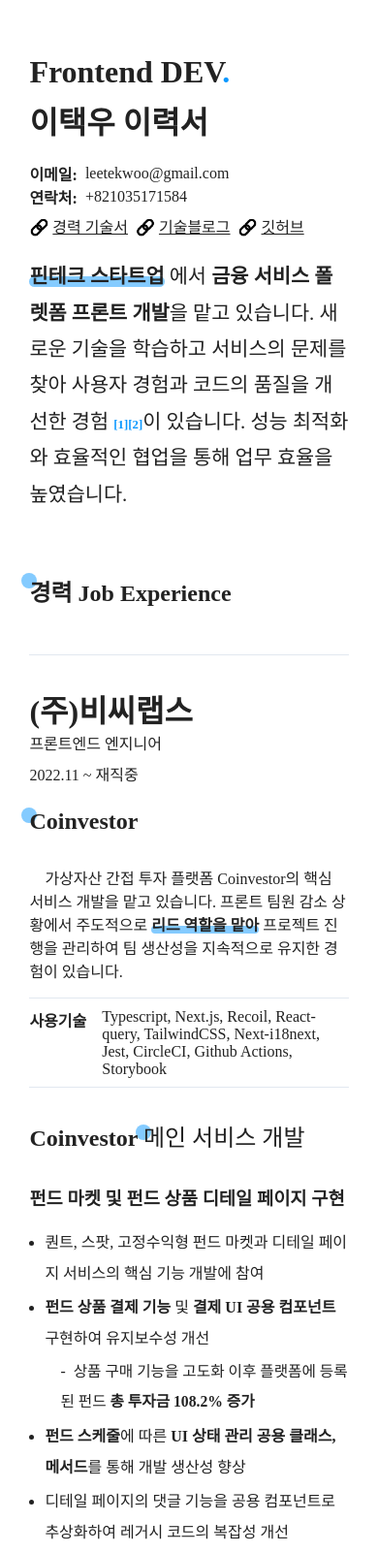
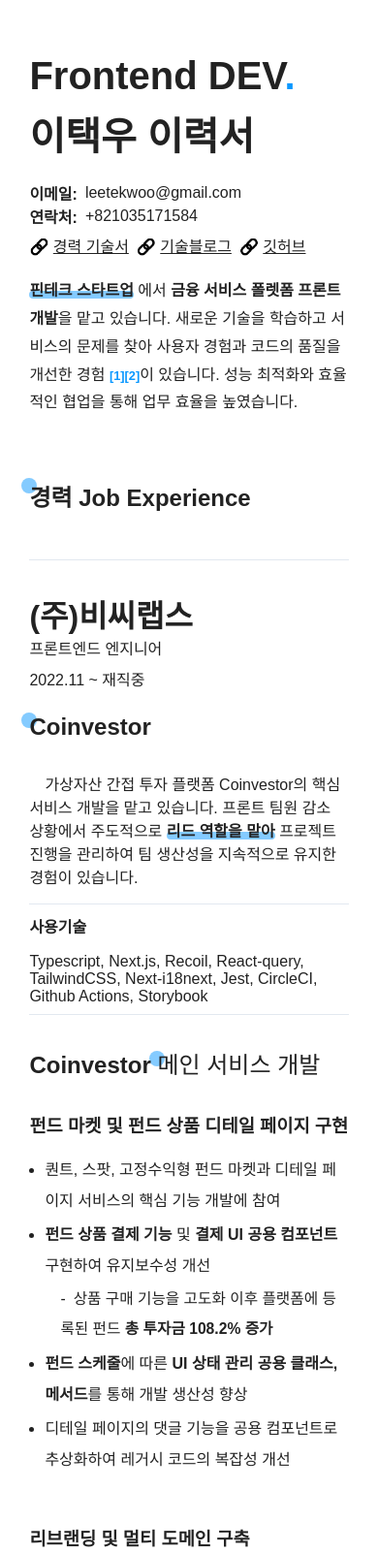
Before and after one commit to 0teklee/resume, a website built with webpack: page index.html in a window 390 px wide. Shown: the top 1602 px of the page at 97% size. Built offline with nearby package versions, Linux system fonts and the light colour scheme; files whose address does not match are found by name.

Commit message:
fix: safari media query

```diff
--- a/css/style.css
+++ b/css/style.css
@@ -1,37 +1,10 @@
-/*! HTML5 Boilerplate v9.0.0-RC1 | MIT License | https://html5boilerplate.com/ */
-
-/* main.css 3.0.0 | MIT License | https://github.com/h5bp/main.css#readme */
-/*
- * What follows is the result of much research on cross-browser styling.
- * Credit left inline and big thanks to Nicolas Gallagher, Jonathan Neal,
- * Kroc Camen, and the H5BP dev community and team.
- */
-
-/* ==========================================================================
-   Base styles: opinionated defaults
-   ========================================================================== */
 
 html {
   color: #222;
   font-size: 1em;
 }
 
-/*
- * Remove text-shadow in selection highlight:
- * https://twitter.com/miketaylr/status/12228805301
- *
- * Customize the background color to match your design.
- */
 
-::-moz-selection {
-  background: #b3d4fc;
-  text-shadow: none;
-}
-
-::selection {
-  background: #b3d4fc;
-  text-shadow: none;
-}
 
 /*
  * A better looking default horizontal rule
@@ -47,47 +20,6 @@
 }
 
 /*
- * Remove the gap between audio, canvas, iframes,
- * images, videos and the bottom of their containers:
- * https://github.com/h5bp/html5-boilerplate/issues/440
- */
-
-audio,
-canvas,
-iframe,
-img,
-svg,
-video {
-  vertical-align: middle;
-}
-
-/*
- * Remove default fieldset styles.
- */
-
-fieldset {
-  border: 0;
-  margin: 0;
-  padding: 0;
-}
-
-/*
- * Allow only vertical resizing of textareas.
- */
-
-textarea {
-  resize: vertical;
-}
-
-/* ==========================================================================
-   Author's custom styles
-   ========================================================================== */
-
-/* ==========================================================================
-   Helper classes
-   ========================================================================== */
-
-/*
  * Hide visually and from screen readers
  */
 
@@ -96,14 +28,6 @@
   display: none !important;
 }
 
-/*
- * Hide only visually, but have it available for screen readers:
- * https://snook.ca/archives/html_and_css/hiding-content-for-accessibility
- *
- * 1. For long content, line feeds are not interpreted as spaces and small width
- *    causes content to wrap 1 word per line:
- *    https://medium.com/@jessebeach/beware-smushed-off-screen-accessible-text-5952a4c2cbfe
- */
 
 .visually-hidden {
   border: 0;
@@ -158,6 +82,42 @@
 
 .clearfix::after {
   clear: both;
+}
+
+@font-face {
+  font-family: 'LINESeedKR';
+  src: url('../font/eot/LINESeedKR-Th.eot'); /* IE9 Compat Modes */
+  src: url('../font/eot/LINESeedKR-Th.eot?#iefix') format('embedded-opentype'), /* IE6-IE8 */
+  url('../font/woff2/LINESeedKR-Th.woff2') format('woff2'), /* Super Modern Browsers */
+  url('../font/woff/LINESeedKR-Th.woff') format('woff'); /* Pretty Modern Browsers */
+  font-weight: 300;
+  font-style: normal;
+}
+
+@font-face {
+  font-family: 'LINESeedKR';
+  src: url('../font/eot/LINESeedKR-Rg.eot');
+  src: url('../font/eot/LINESeedKR-Rg.eot?#iefix') format('embedded-opentype'),
+  url('../font/woff2/LINESeedKR-Rg.woff2') format('woff2'),
+  url('../font/woff/LINESeedKR-Rg.woff') format('woff');
+  font-weight: 400;
+  font-style: normal;
+}
+
+@font-face {
+  font-family: 'LINESeedKR';
+  src: url('../font/eot/LINESeedKR-Bd.eot');
+  src: url('../font/eot/LINESeedKR-Bd.eot?#iefix') format('embedded-opentype'),
+  url('../font/woff2/LINESeedKR-Bd.woff2') format('woff2'),
+  url('../font/woff/LINESeedKR-Bd.woff') format('woff');
+  font-weight: 700;
+  font-style: normal;
+}
+
+/* Apply the font to body or specific elements */
+body {
+  font-family: 'LINESeedKR', sans-serif;
+  font-weight: 400; /* Regular weight by default */
 }
 
 /* ==========================================================================
@@ -268,6 +228,10 @@
   margin-block-end: 0;
 }
 
+h1 {
+  font-size: 3rem;
+}
+
 a {
   text-decoration: none;
   color: inherit;
@@ -283,9 +247,6 @@
 
 li {
   line-height: 2;
-  @media (max-width: 768px) {
-    padding: 0.1rem 0;
-  }
 }
 
 .page-container {
@@ -294,6 +255,9 @@
   margin: 0 auto;
 }
 
+.jd-section-gap {
+  gap: 3rem;
+}
 
 .link-icon::before {
   content: "🔗";
@@ -321,13 +285,6 @@
   display: flex;
   align-items: start;
   gap: 3rem;
-
-  @media (max-width: 768px) {
-    padding-top: 2rem;
-    border-top: 1px solid #e2e8f0;
-    flex-direction: column;
-    gap:1.5rem;
-  }
 }
 
 .highlight {
@@ -391,30 +348,24 @@
 .title {
   font-size: 2em;
   font-weight: 700;
-  @media (max-width: 768px) {
-    font-size: 1rem;
-  }
+}
+
+.description {
+  font-size: 1.3em;
+  line-height: 1.8;
 }
 
 .resume-title-flex {
-  @media (max-width: 768px) {
-    flex-direction: column;
-    align-items: start;
-  }
+  display: flex;
+  align-items: center;
 }
 
 .company-title {
   font-weight: 600;
-  @media (max-width: 768px) {
-    font-size: 2rem;
-  }
 }
 
 .education-title {
   width: 185px;
-  @media (max-width: 768px) {
-    width: 100%;
-  }
 }
 
 .cursor-pointer {
@@ -436,7 +387,6 @@
 .blog-link:hover {
   color: #222;
 }
-
 
 .tech-stack {
   display: flex;
@@ -504,3 +454,82 @@
   color: #0A98FF;
   transition: color 0.5s;
 }
+
+@media (max-width: 768px) {
+  body {
+    padding: 3em 1.4em;
+  }
+
+  h1 {
+    font-size: 2.5rem;
+  }
+
+  ul {
+    padding-left: 1rem;
+  }
+
+  li {
+      padding: 0.1rem 0;
+  }
+
+
+  .jd-container {
+      padding-top: 2rem;
+      border-top: 1px solid #e2e8f0;
+      flex-direction: column;
+      gap:1.5rem;
+  }
+
+
+  .resume-title-flex {
+    flex-direction: column;
+    align-items: start;
+  }
+
+
+  .company-title, .education-title {
+    width: 100%;
+  }
+
+  .company-title {
+    font-size: 2rem;
+  }
+
+  .job-title {
+    font-size: 1.5rem;
+  }
+
+  .jd-section-gap {
+    gap: 1.2rem;
+  }
+
+  .title, .description  {
+      font-size: 1rem;
+  }
+
+  .tech-stack {
+    flex-direction: column;
+    align-items: start;
+  }
+}
+
+@media (max-width: 360px) {
+  p, span,a {
+    font-size: 0.9rem;
+  }
+  h1 {
+    font-size: 2rem;
+  }
+
+  h2{
+    font-size: 1.3rem;
+  }
+
+  ul {
+    padding-left: 0.5rem;
+  }
+
+  li {
+    padding: 0 0;
+  }
+}
--- a/index.html
+++ b/index.html
@@ -6,6 +6,9 @@
     <title></title>
     <link rel="stylesheet" href="css/style.css">
     <meta name="description" content="">
+    <style>
+
+    </style>
 
     <meta property="og:title" content="">
     <meta property="og:type" content="">
@@ -29,7 +32,7 @@
             align-items:start;
         ">
         <div class="title">
-          <div class="flex items-center resume-title-flex" style='gap: 0.5rem'>
+          <div class="resume-title-flex" style='gap: 0.5rem'>
             <h1 class="dev-title">Frontend DEV</h1>
             <h1>이택우 이력서</h1>
           </div>
@@ -61,7 +64,7 @@
               </div>
             </div>
           <div>
-            <span class="text-indent" style="line-height: 1.8; font-size: 1.3rem">
+            <span class="text-indent description">
               <b class="highlight">핀테크 스타트업</b> 에서 <b class="highlight">금융 서비스 폴렛폼 프론트 개발</b>을 맡고 있습니다. 새로운 기술을 학습하고 서비스의 문제를 찾아 사용자 경험과 코드의 품질을 <span>개선한 경험</span>
               <a
               href="https://www.teklog.site/blog/37"
@@ -238,9 +241,9 @@
             </section>
           </article>
         </div>
-        <div class="flex flex-col" style="gap:3rem">
+        <div class="flex flex-col jd-section-gap">
         <h2 class="circle-highlight">개인 프로젝트</h2>
-          <div class="jd-container" style="gap:3rem">
+          <div class="jd-container jd-section-gap">
             <aside class="flex flex-col items-start flex-shrink-none" style="gap: 8px;">
               <p>2022.06 ~ 2022.08</p>
               <div class="flex flex-col" style="gap:0.5rem">
@@ -292,7 +295,7 @@
               </div>
             </article>
           </div>
-          <div class="jd-container" style="gap:3rem">
+          <div class="jd-container jd-section-gap">
             <aside class="flex flex-col items-start flex-shrink-none" style="gap: 8px;">
               <p>2022.06 ~ 2022.08</p>
               <div class="flex flex-col" style="gap:0.5rem">
```
